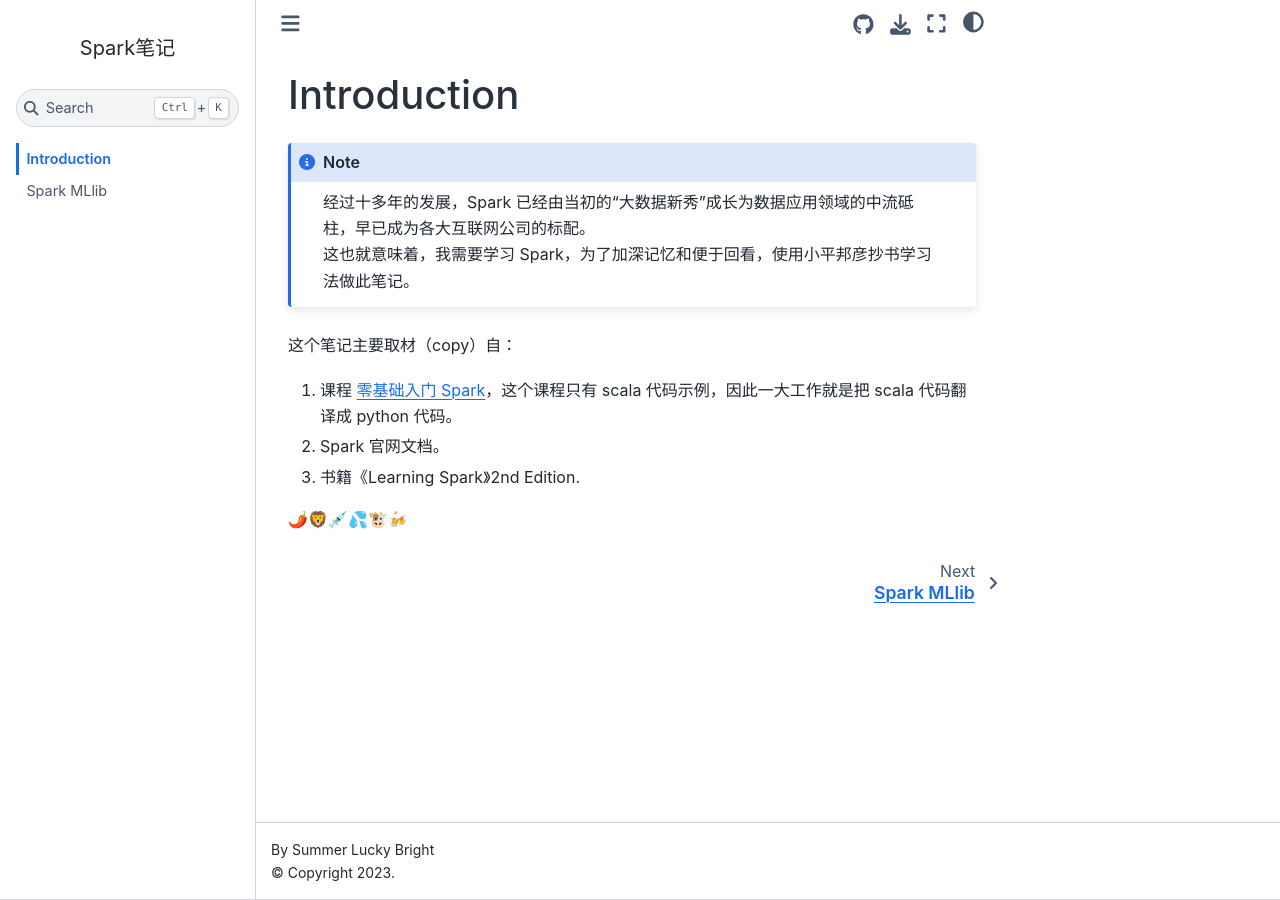
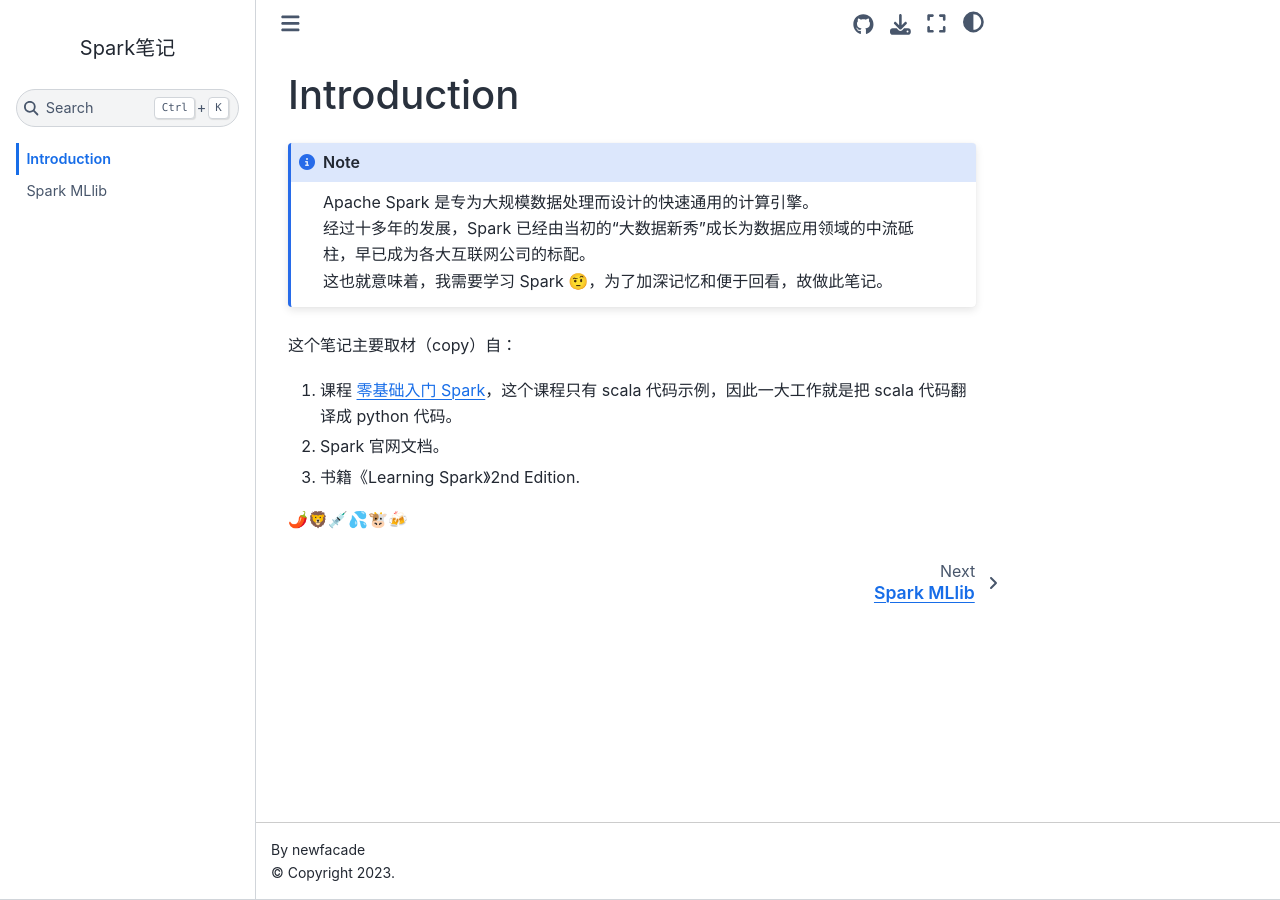
Before and after one commit to newfacade/notes-on-spark, a Jupyter Book: the page built from intro.md, in a window 1280 px wide. Built offline with Jupyter Book 1.0.4 settings and Sphinx 7.4.7 and the Sphinx Book theme 1.1.4, drawn with Linux system fonts in a browser that asks for light colours; pages that are not in the unit, such as notebooks, are missing from menus.

Commit message:
change intro

````diff
--- a/_config.yml
+++ b/_config.yml
@@ -2,7 +2,7 @@
 # Learn more at https://jupyterbook.org/customize/config.html
 
 title: Spark笔记
-author: Summer Lucky Bright
+author: newfacade
 logo: images/eula.jpg
 
 # Force re-execution of notebooks on each build.
--- a/intro.md
+++ b/intro.md
@@ -1,8 +1,9 @@
 # Introduction
 
 ```{note}
+Apache Spark 是专为大规模数据处理而设计的快速通用的计算引擎。<br/>
 经过十多年的发展，Spark 已经由当初的“大数据新秀”成长为数据应用领域的中流砥柱，早已成为各大互联网公司的标配。<br/>
-这也就意味着，我需要学习 Spark，为了加深记忆和便于回看，使用小平邦彦抄书学习法做此笔记。
+这也就意味着，我需要学习 Spark 🤨，为了加深记忆和便于回看，故做此笔记。
 ```
 
 这个笔记主要取材（copy）自：
````
